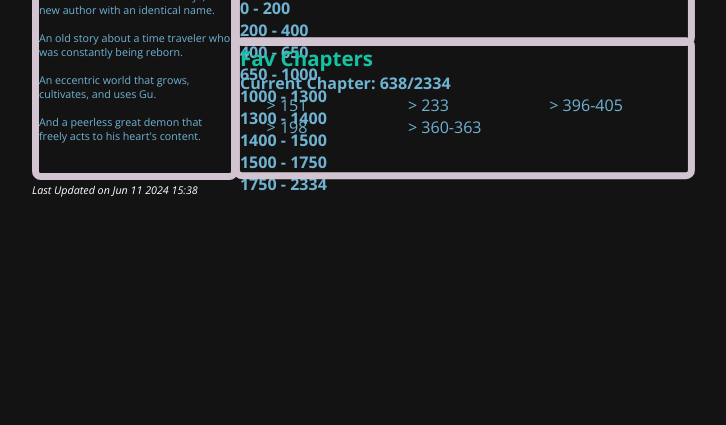
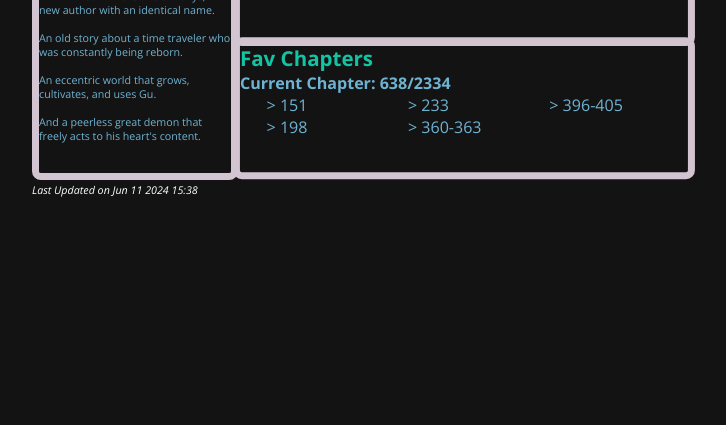
Before and after one commit to mper-era/Book-Website, a plain HTML site: page index.html in a window 1280 px wide. Shown: the part 383-808 px from the top of the page, without its empty margins (296-1022 px from the left). Drawn offline with nearby package versions, Linux system fonts and the light colour scheme.

Commit message:
Update style.css

```diff
--- a/style.css
+++ b/style.css
@@ -18,7 +18,7 @@ h1 {
 }
 
 h3 {
-    color: #6FB3D3;
+    color: #FFFFFF;
     font-size: 1.25581395349vw; /*18px*/
     padding: 0px;
     margin: 0px;
@@ -140,3 +140,8 @@ ul {
 li {
     list-style-type: "> ";
 }
+
+#arcnums {
+    text-align: center;
+    transform: translate(20%, -230px);
+}
```
